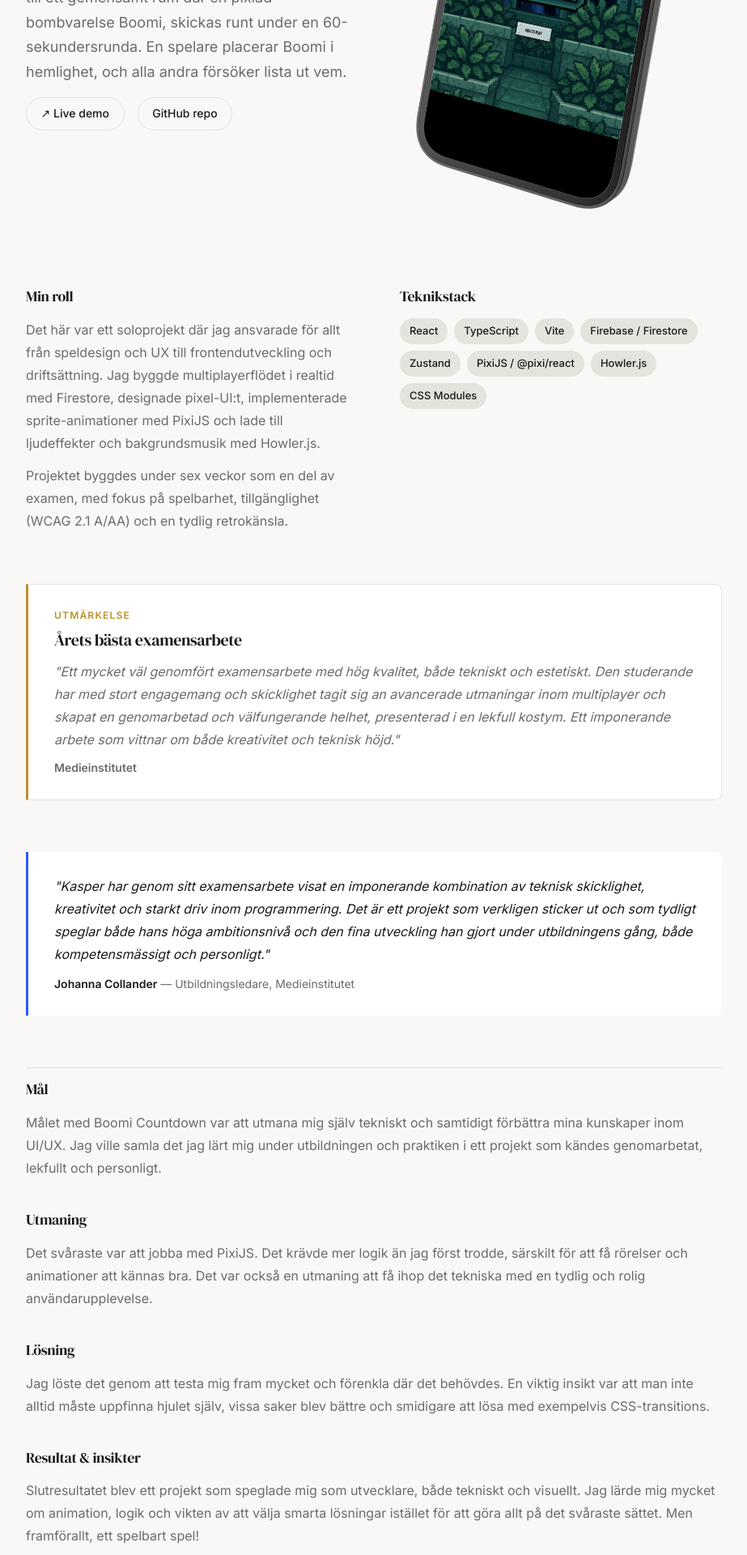
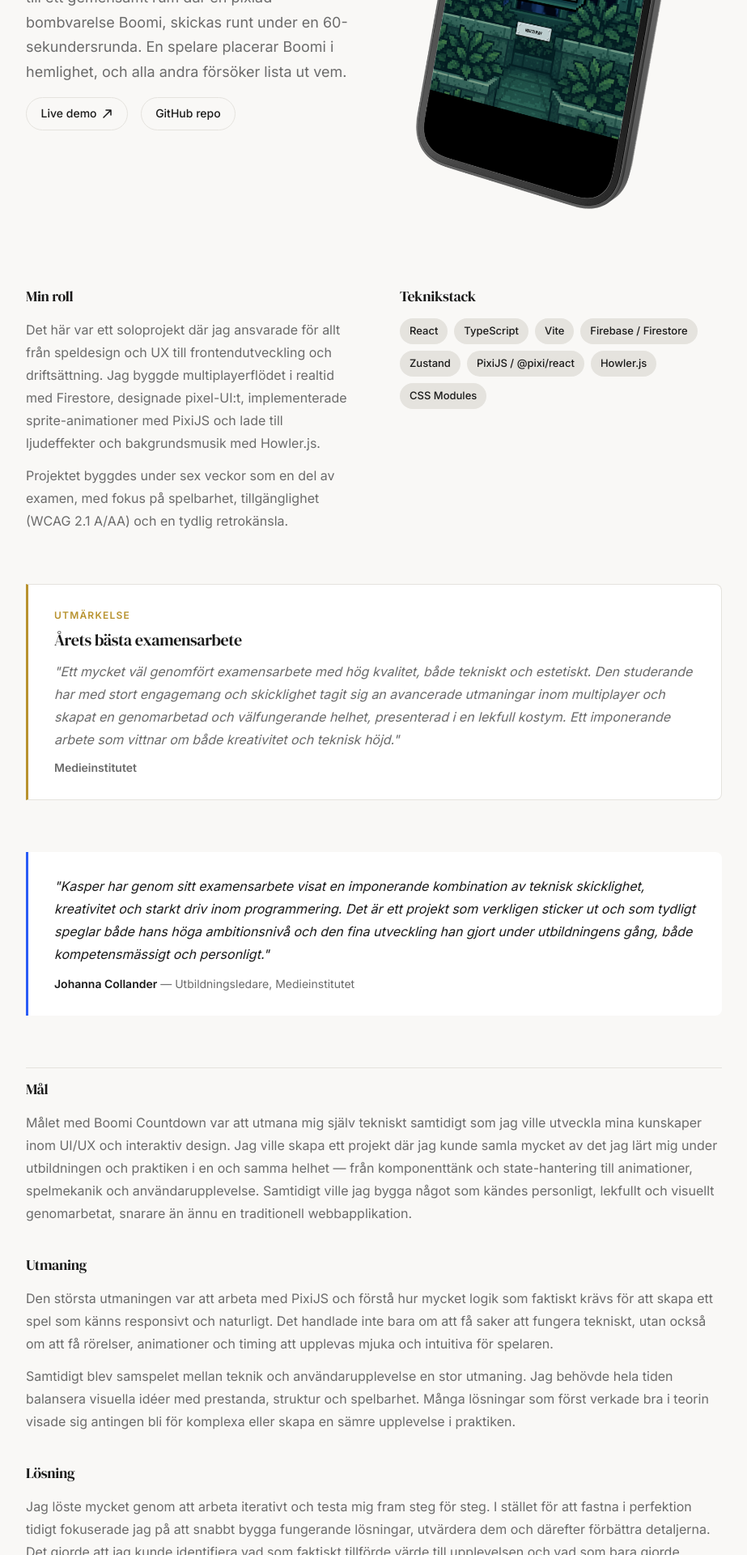
Before and after one commit to kaspvik/kaspervikstrom, a Next.js app: page /projects/boomi in a window 1280 px wide. Shown: the part 680-2600 px from the top of the page at 81% size, without its empty margins (178-1101 px from the left). Built offline with nearby package versions, Linux system fonts and the light colour scheme.

Commit message:
Update button text and add icons for live demo and visit site; enhance text formatting in project descriptions

```diff
--- a/src/app/projects/akarui/page.tsx
+++ b/src/app/projects/akarui/page.tsx
@@ -80,7 +80,10 @@ export default function AkaruiPage() {
                 target="_blank"
                 rel="noopener noreferrer"
                 className={styles.linkBtn}>
-                ↗ Live demo
+                {t.liveDemo}
+                <svg width="13" height="13" viewBox="0 0 13 13" fill="none" aria-hidden="true">
+                  <path d="M2 11L11 2M11 2H5M11 2V8" stroke="currentColor" strokeWidth="1.5" strokeLinecap="round" strokeLinejoin="round"/>
+                </svg>
               </a>
               <a
                 href="https://github.com/plugga-tech/nextjs-webshop-ts-react-akarui"
--- a/src/app/projects/boomi/boomi.module.css
+++ b/src/app/projects/boomi/boomi.module.css
@@ -231,6 +231,10 @@
   margin: 0;
 }
 
+.section p + p {
+  margin-top: 0.75rem;
+}
+
 /* Responsive */
 @media (max-width: 768px) {
   .page {
--- a/src/app/projects/boomi/page.tsx
+++ b/src/app/projects/boomi/page.tsx
@@ -98,7 +98,10 @@ export default function BoomiPage() {
                 target="_blank"
                 rel="noopener noreferrer"
                 className={styles.linkBtn}>
-                ↗ Live demo
+                {t.liveDemo}
+                <svg width="13" height="13" viewBox="0 0 13 13" fill="none" aria-hidden="true">
+                  <path d="M2 11L11 2M11 2H5M11 2V8" stroke="currentColor" strokeWidth="1.5" strokeLinecap="round" strokeLinejoin="round"/>
+                </svg>
               </a>
               <a
                 href="https://github.com/kaspvik/boomi-countdown"
@@ -189,19 +192,19 @@ export default function BoomiPage() {
           transition={{ delay: 0.55, duration: 0.5 }}>
           <div className={styles.section}>
             <h2 className={styles.sectionTitle}>{t.goalTitle}</h2>
-            <p>{t.goal}</p>
+            {t.goal.split('\n\n').map((p, i) => <p key={i}>{p}</p>)}
           </div>
           <div className={styles.section}>
             <h2 className={styles.sectionTitle}>{t.challengeTitle}</h2>
-            <p>{t.challenge}</p>
+            {t.challenge.split('\n\n').map((p, i) => <p key={i}>{p}</p>)}
           </div>
           <div className={styles.section}>
             <h2 className={styles.sectionTitle}>{t.solutionTitle}</h2>
-            <p>{t.solution}</p>
+            {t.solution.split('\n\n').map((p, i) => <p key={i}>{p}</p>)}
           </div>
           <div className={styles.section}>
             <h2 className={styles.sectionTitle}>{t.outcomeTitle}</h2>
-            <p>{t.outcome}</p>
+            {t.outcome.split('\n\n').map((p, i) => <p key={i}>{p}</p>)}
           </div>
         </motion.div>
 
--- a/src/app/projects/flinq/page.tsx
+++ b/src/app/projects/flinq/page.tsx
@@ -67,7 +67,10 @@ export default function FlinqPage() {
                 target="_blank"
                 rel="noopener noreferrer"
                 className={styles.linkBtn}>
-                ↗ Visit site
+                {t.visitSite}
+                <svg width="13" height="13" viewBox="0 0 13 13" fill="none" aria-hidden="true">
+                  <path d="M2 11L11 2M11 2H5M11 2V8" stroke="currentColor" strokeWidth="1.5" strokeLinecap="round" strokeLinejoin="round"/>
+                </svg>
               </a>
             </motion.div>
           </motion.div>
--- a/src/messages/en.json
+++ b/src/messages/en.json
@@ -101,14 +101,15 @@
       "goalTitle": "Goal",
       "goal": "Webdoc wanted a dashboard that gave a clear overview of their services, along with slides for Västtrafik departures, weather, and other dynamic content.",
       "challengeTitle": "Challenge",
-      "challenge": "One of the biggest challenges was connecting backend data to our widgets in a way that worked reliably and consistently. The data came from different sources and needed to be mapped correctly to each widget type, requiring precision and a clear understanding of both the data structures and the interface logic.",
+      "challenge": "One of the biggest challenges during the project was the collaboration between different professional roles and working methods, especially in the dialogue between frontend and backend. We worked with different tools, perspectives and technical conditions, which sometimes created misunderstandings about how the data should be delivered and used in the interface. In order to be able to build stable and consistent widgets, a clear consensus was therefore required on both structure, responsibilities and technical solutions.",
       "solutionTitle": "Solution",
-      "solution": "The key was communication. By keeping an ongoing dialogue with the backend team, we could identify early on what the data looked like, what needed to be adjusted, and where responsibilities lay. Many problems were solved faster by talking them through together rather than working in isolation, a clear reminder of how essential collaboration and clarity are in a shared system.",
+      "solution": "The key was close communication and collaboration between the teams. Through continuous coordination with the backend developers, we were able to more quickly understand each other's working methods, identify potential obstacles, and find solutions together. Instead of working in isolation, we created a shared understanding of how the systems would work together, which made the collaboration both more effective and more sustainable over time.",
       "outcomeTitle": "Result & learnings",
       "outcome": "The dashboard became more modular and easier to extend, with components reused consistently across multiple parts of the system. The project gave me a deeper understanding of how design systems, component thinking, and state management connect in larger interfaces, and how to build flexible UI solutions that still feel stable and well-considered for the user.",
       "stackTitle": "Tech Stack"
     },
     "boomi": {
+      "liveDemo": "Live demo",
       "category": "Exam Project",
       "intro": "A fast, social party game for 4–12 players. Players connect via mobile or desktop to a shared room where a pixelated bomb creature Boomi, is passed around during a 60-second round. One player secretly places Boomi. Everyone else tries to figure out who.",
       "roleTitle": "My role",
@@ -132,6 +133,7 @@
       "stackTitle": "Tech Stack"
     },
     "flinq": {
+      "visitSite": "Visit site",
       "category": "Client Work",
       "intro": "Design and launch of a new website for Flinq, a company focused on cost savings and analysis within supply chain. The goal was to quickly communicate business value, build trust, and make it easy for potential customers to take the next step.",
       "aboutTitle": "About the project",
@@ -149,6 +151,7 @@
       "outcome": "The end result was a website the client was happy with and that served its purpose clearly. What I took away from the project was above all that a good result isn't always about having full technical freedom, it's about being adaptable, prioritising well, and creating value within the constraints you're given."
     },
     "akarui": {
+      "liveDemo": "Live demo",
       "category": "Group Project",
       "intro": "A full-stack e-commerce web application for a fictional candle brand. Built as a group assignment covering a complete webshop with product listings, cart, checkout, order confirmation, and an admin panel for managing products.",
       "stackTitle": "Tech stack",
--- a/src/messages/sv.json
+++ b/src/messages/sv.json
@@ -55,7 +55,7 @@
       },
       {
         "title": "Tillgänglighet från start",
-        "body": "Jag vill bygga gränssnitt som är läsbara, tydliga och fungerar för fler. Det är något jag försöker ha med mig i varje projekt."
+        "body": "Jag vill bygga gränssnitt som är läsbara, tydliga och fungerar för fler. Det är något jag försöker ha med mig i varje projekt. Verktyg som Wave och Lighthouse är exempel på verktyg som hjälper mig att säkerställa tillgänglighet."
       },
       {
         "title": "Komponenttänk",
@@ -94,22 +94,23 @@
       "category": "Praktikprojekt",
       "intro": "Webdoc Insights är en intern webbapplikation för att visa nyckeltal och bygga presentationsvyer med dynamiskt innehåll. Projektet består av en dashboard, en presentationseditor och en presentationsspelare.",
       "roleTitle": "Min roll",
-      "role1": "Jag jobbade främst med frontend och UI, och var med och byggde återanvändbara komponenter i Storybook, utvecklade widgets för statistikvisning och skapade olika slides och presentationsvyer för data som väder, trafik och nyckeltal.",
+      "role1": "Jag jobbade främst med frontend och UI och byggde återanvändbara komponenter i Storybook, utvecklade widgets för statistikvisning och skapade olika slides och presentationsvyer för data som väder, trafik och nyckeltal.",
       "role2": "Fokus låg på att skapa en tydlig och modern upplevelse där data blir enklare att ta till sig.",
       "testimonialQuote2": "Kasper har under sin LIA här på Webdoc visat prov på stark teknisk kompetens inom frontendutveckling och levererat arbete av mycket hög kvalitet. Han är driven, lyhörd och mycket skicklig i sin kommunikation med både utvecklare och andra intressenter. Kasper är dessutom pålitlig och tar stort ansvar för sina uppgifter. Som person bidrar han med värme och en positiv energi som stärker teamkänslan. Jag kan varmt rekommendera Kasper i framtida uppdrag.",
       "testimonialName2": "Sebastian Ekstrand",
       "testimonialRole2": "Head of UX & Frontend, Webdoc",
       "goalTitle": "Mål",
-      "goal": "Webdoc ville ha en dashboard som gav en tydlig överblick av deras tjänster, samt slides för avgångar i Västtrafik, väder och andra dynamiska inslag.",
+      "goal": "Webdoc ville ha en dashboard som gav en tydlig överblick av deras tjänster, samt andra slides som till exempel visade avgångar i Västtrafik, dagens väder och andra dynamiska inslag som önskades på kontoret.",
       "challengeTitle": "Utmaning",
-      "challenge": "En av de största utmaningarna var att koppla ihop backenddata med våra widgets på ett sätt som fungerade stabilt och konsekvent. Datan kom från olika källor och behövde mappas rätt mot varje widgettyp, vilket krävde noggrannhet och tydlig förståelse för både datastruktur och gränssnittslogik.",
+      "challenge": "En av de största utmaningarna under projektet var samarbetet mellan olika yrkesroller och arbetssätt, framför allt i dialogen mellan frontend och backend. Vi arbetade med olika verktyg, perspektiv och tekniska förutsättningar, vilket ibland skapade missförstånd kring hur datan skulle levereras och användas i gränssnittet. För att kunna bygga stabila och konsekventa widgets krävdes därför en tydlig samsyn kring både struktur, ansvar och tekniska lösningar.",
       "solutionTitle": "Lösning",
-      "solution": "Nyckeln var kommunikation. Genom att ha en löpande dialog med backendteamet kunde vi tidigt identifiera hur datan såg ut, vad som behövde anpassas och var ansvaret låg. Många problem löstes snabbare när vi pratade igenom dem tillsammans snarare än att jobba isolerat, ett tydligt bevis på hur avgörande samarbete och tydlighet är i ett gemensamt system.",
+      "solution": "Nyckeln blev tät kommunikation och ett nära samarbete mellan teamen. Genom kontinuerliga avstämningar med backendutvecklarna kunde vi snabbare förstå varandras arbetssätt, identifiera potentiella hinder och hitta lösningar tillsammans. I stället för att arbeta isolerat skapade vi en gemensam förståelse för hur systemen skulle samverka, vilket gjorde samarbetet både effektivare och mer hållbart över tid.",
       "outcomeTitle": "Resultat & lärdom",
       "outcome": "Dashboarden blev mer modulär och lättare att vidareutveckla, och komponenterna kunde återanvändas mer konsekvent i flera delar av systemet. Projektet gav mig en djupare förståelse för hur designsystem, komponenttänk och state-hantering hänger ihop i större gränssnitt, och hur man bygger flexibla UI-lösningar som fortfarande känns stabila och genomtänkta för användaren.",
       "stackTitle": "Teknikstack"
     },
     "boomi": {
+      "liveDemo": "Live demo",
       "category": "Examensprojekt",
       "intro": "Ett snabbt och socialt sällskapsspel för 4–12 spelare. Spelarna ansluter via mobil eller dator till ett gemensamt rum där en pixlad bombvarelse Boomi, skickas runt under en 60-sekundersrunda. En spelare placerar Boomi i hemlighet, och alla andra försöker lista ut vem.",
       "roleTitle": "Min roll",
@@ -123,16 +124,17 @@
       "testimonialName": "Johanna Collander",
       "testimonialRole": "Utbildningsledare, Medieinstitutet",
       "goalTitle": "Mål",
-      "goal": "Målet med Boomi Countdown var att utmana mig själv tekniskt och samtidigt förbättra mina kunskaper inom UI/UX. Jag ville samla det jag lärt mig under utbildningen och praktiken i ett projekt som kändes genomarbetat, lekfullt och personligt.",
+      "goal": "Målet med Boomi Countdown var att utmana mig själv tekniskt samtidigt som jag ville utveckla mina kunskaper inom UI/UX och interaktiv design. Jag ville skapa ett projekt där jag kunde samla mycket av det jag lärt mig under utbildningen och praktiken i en och samma helhet — från komponenttänk och state-hantering till animationer, spelmekanik och användarupplevelse. Samtidigt ville jag bygga något som kändes personligt, lekfullt och visuellt genomarbetat, snarare än ännu en traditionell webbapplikation.",
       "challengeTitle": "Utmaning",
-      "challenge": "Det svåraste var att jobba med PixiJS. Det krävde mer logik än jag först trodde, särskilt för att få rörelser och animationer att kännas bra. Det var också en utmaning att få ihop det tekniska med en tydlig och rolig användarupplevelse.",
+      "challenge": "Den största utmaningen var att arbeta med PixiJS och förstå hur mycket logik som faktiskt krävs för att skapa ett spel som känns responsivt och naturligt. Det handlade inte bara om att få saker att fungera tekniskt, utan också om att få rörelser, animationer och timing att upplevas mjuka och intuitiva för spelaren.\n\nSamtidigt blev samspelet mellan teknik och användarupplevelse en stor utmaning. Jag behövde hela tiden balansera visuella idéer med prestanda, struktur och spelbarhet. Många lösningar som först verkade bra i teorin visade sig antingen bli för komplexa eller skapa en sämre upplevelse i praktiken.",
       "solutionTitle": "Lösning",
-      "solution": "Jag löste det genom att testa mig fram mycket och förenkla där det behövdes. En viktig insikt var att man inte alltid måste uppfinna hjulet själv, vissa saker blev bättre och smidigare att lösa med exempelvis CSS-transitions.",
+      "solution": "Jag löste mycket genom att arbeta iterativt och testa mig fram steg för steg. I stället för att fastna i perfektion tidigt fokuserade jag på att snabbt bygga fungerande lösningar, utvärdera dem och därefter förbättra detaljerna. Det gjorde att jag kunde identifiera vad som faktiskt tillförde värde till upplevelsen och vad som bara gjorde projektet onödigt komplicerat.\n\nEn viktig insikt under arbetet var också att man inte alltid behöver bygga allt från grunden. Vissa animationer och övergångar blev både smidigare och mer lättunderhållna genom enklare lösningar, exempelvis med CSS-transitions istället för avancerad spellogik i varje del. Det hjälpte mig att fokusera mer på helhetsupplevelsen än på att göra allt tekniskt komplext.",
       "outcomeTitle": "Resultat & insikter",
-      "outcome": "Slutresultatet blev ett projekt som speglade mig som utvecklare, både tekniskt och visuellt. Jag lärde mig mycket om animation, logik och vikten av att välja smarta lösningar istället för att göra allt på det svåraste sättet. Men framförallt, ett spelbart spel!",
+      "outcome": "Slutresultatet blev ett projekt som speglar mig både tekniskt och kreativt. Boomi Countdown blev inte bara ett sätt att fördjupa mina kunskaper inom animation, logik och interaktivitet, utan också ett kvitto på hur mycket jag utvecklats under utbildningen.\n\nJag fick en större förståelse för hur viktigt det är att välja rätt lösning för rätt problem, och att enkelhet ofta kan skapa en bättre användarupplevelse än överkomplicerade implementationer. Framför allt lärde jag mig hur mycket iteration, testning och användarperspektiv påverkar slutresultatet — och kanske viktigast av allt: jag lyckades skapa ett faktiskt spelbart spel med en tydlig identitet och personlighet.",
       "stackTitle": "Teknikstack"
     },
     "flinq": {
+      "visitSite": "Besök sidan",
       "category": "Kundarbete",
       "intro": "Design och lansering av en ny webbplats för Flinq, ett företag som arbetar med kostnadsbesparingar och analys inom supply chain. Målet var att snabbt förklara värdet, bygga förtroende och göra det enkelt för potentiella kunder att ta kontakt.",
       "aboutTitle": "Om projektet",
@@ -150,6 +152,7 @@
       "outcome": "Slutresultatet blev en webbplats som klienten blev nöjd med och som uppfyllde sitt syfte på ett tydligt sätt. Det jag tog med mig från projektet var framför allt att ett bra resultat inte alltid handlar om att ha full frihet tekniskt, utan om att kunna anpassa sig, prioritera rätt och skapa värde utifrån de förutsättningar man har."
     },
     "akarui": {
+      "liveDemo": "Live demo",
       "category": "Grupprojekt",
       "intro": "En fullstack e-handelsapplikation för ett fiktivt ljusvarumärke. Projektet gjordes i grupp och innehåller en komplett webshop med produktlistning, varukorg, checkout, orderbekräftelse och en adminpanel för produkthantering.",
       "stackTitle": "Teknikstack",
```
